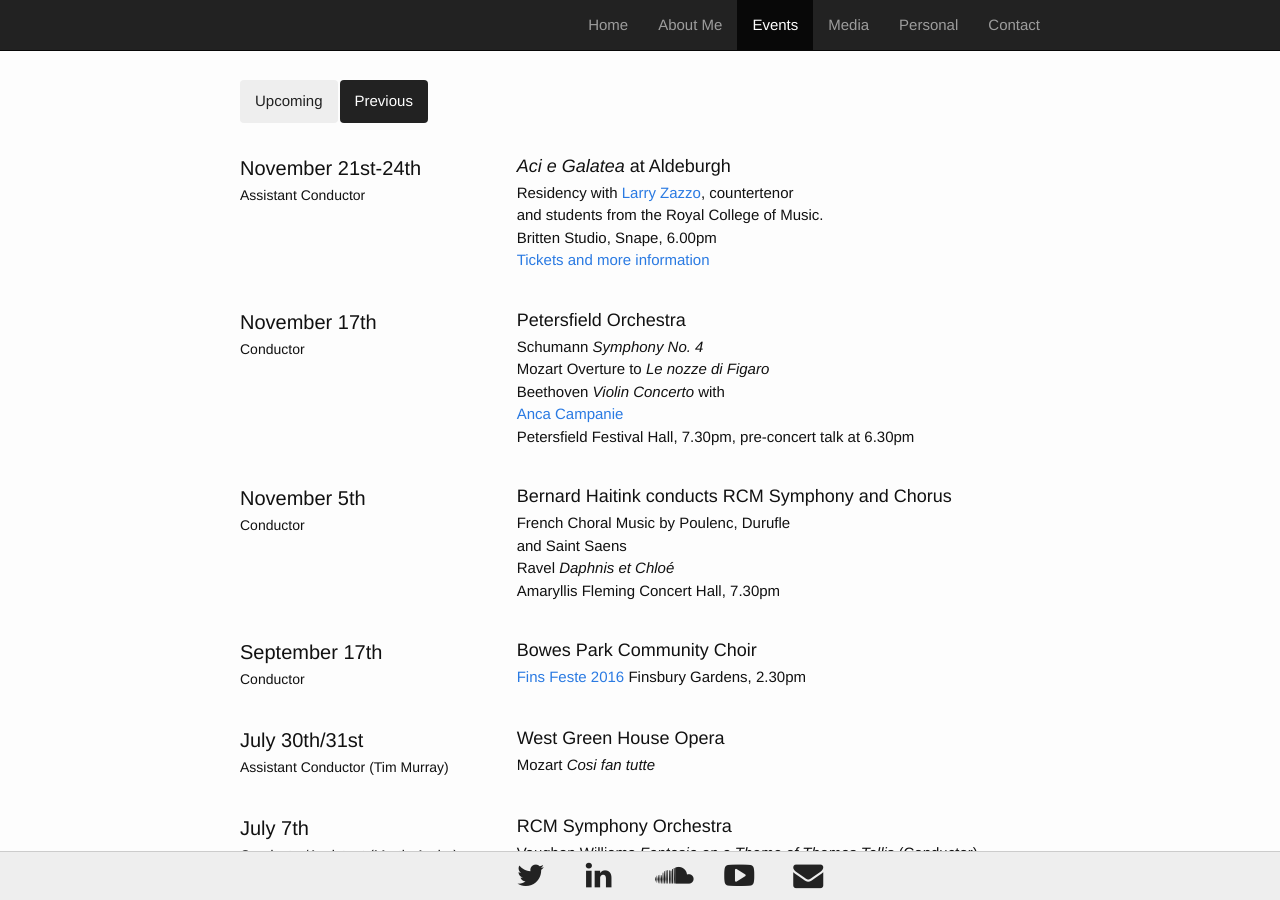
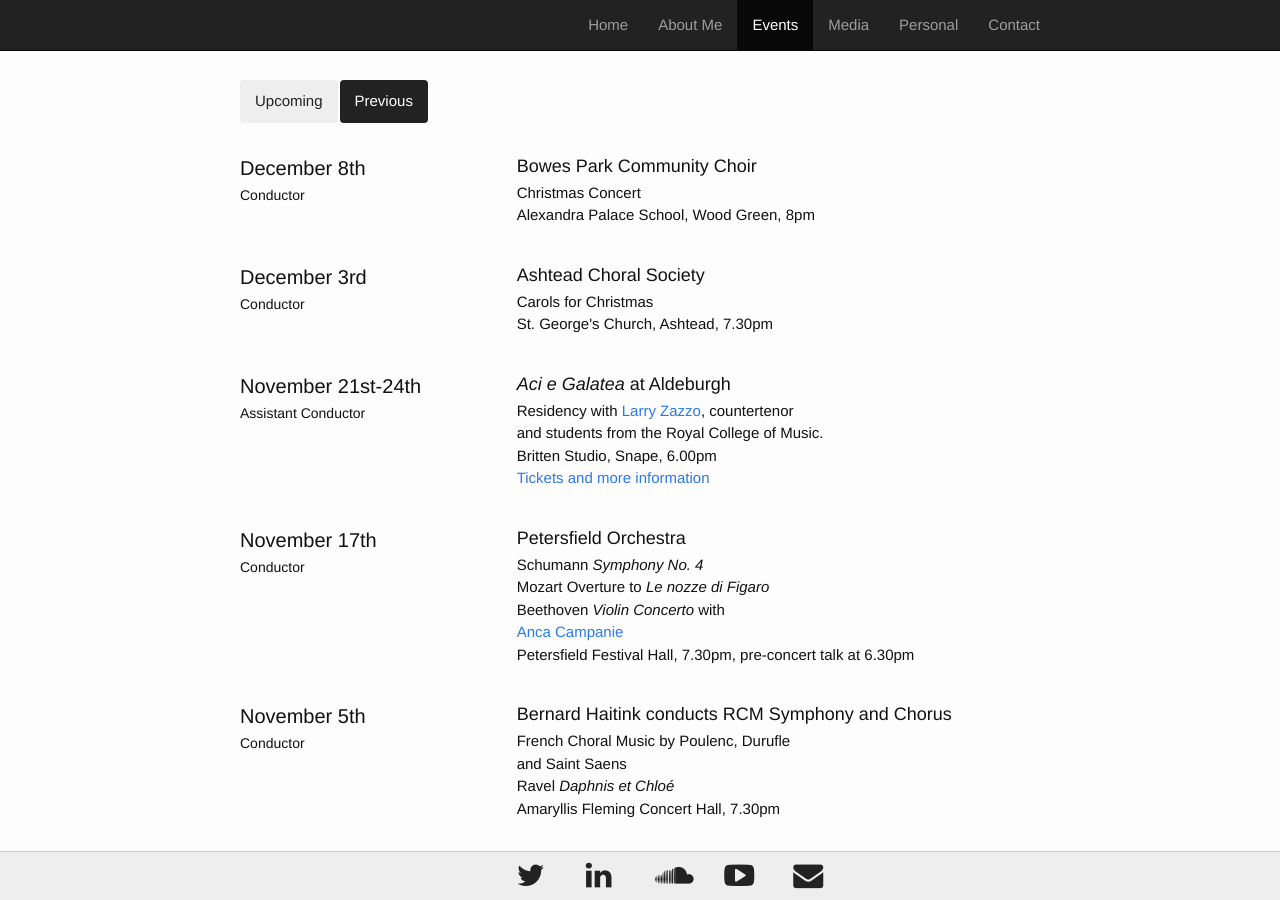
Before and after one commit to musicman10201/musicman10201.github.io, a Jekyll site: the page built from previous_events.html, in a window 1280 px wide and 900 px high. Built offline with Jekyll 4.4.1, drawn with Linux system fonts in a browser that asks for light colours.

Commit message:
Update previousevents.yml

```diff
--- a/_data/previousevents.yml
+++ b/_data/previousevents.yml
@@ -1,3 +1,17 @@
+-
+  date: December 8th
+  title: Conductor
+  description: Bowes Park Community Choir
+  subdescription: |
+    Christmas Concert<br>
+    Alexandra Palace School, Wood Green, 8pm
+-
+  date: December 3rd
+  title: Conductor
+  description: Ashtead Choral Society
+  subdescription: |
+    Carols for Christmas<br>
+    St. George's Church, Ashtead, 7.30pm
 -
   date: November 21st-24th
   title: Assistant Conductor
```
